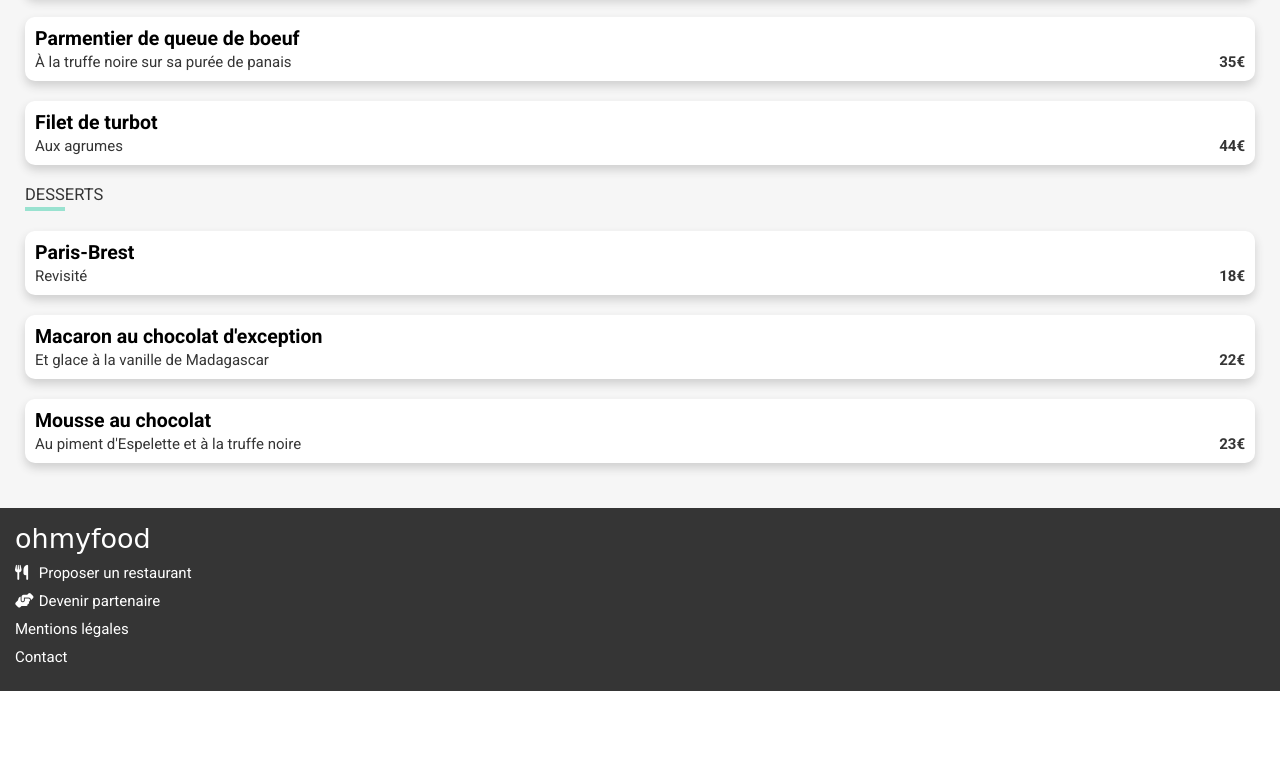
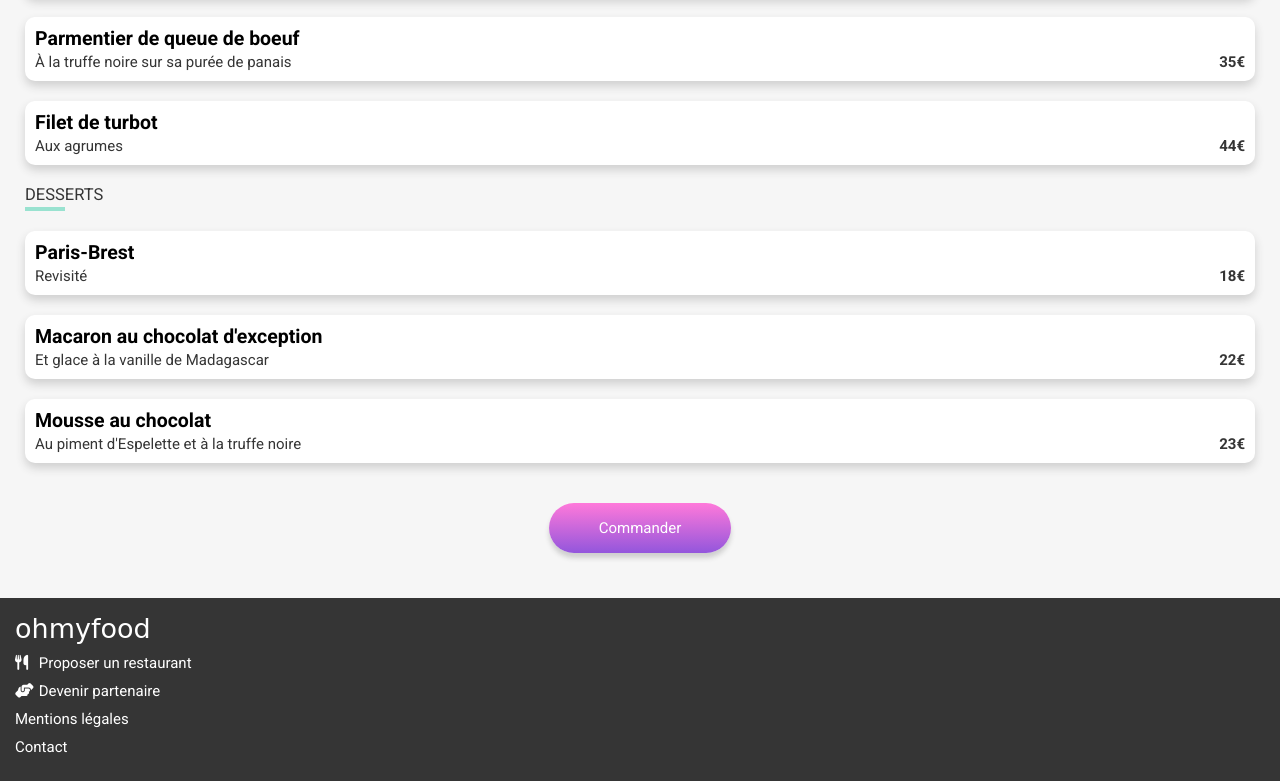
Before and after one commit to dgueudre/dg-ocr-web-p3, an Eleventy site: page src/restaurant.njk in a window 1280 px wide. Shown: the part 818-1599 px from the top of the page. Before the commit the page ends 1509 px from the top, so only its background shows below. Built offline with nearby package versions, Linux system fonts and the light colour scheme; Eleventy itself is replaced by a stand-in of ours; files that its build step writes are made by us from their sources; a web font is replaced by a local one.

Commit message:
order button

```diff
--- a/src/css/layout-restaurant.css
+++ b/src/css/layout-restaurant.css
@@ -54,3 +54,12 @@ main hr {
 .menu-section li {
   margin: 20px 0;
 }
+
+.menu-order {
+  text-align: center;
+}
+
+.menu-order .button {
+  padding-right: 50px;
+  padding-left: 50px;
+}
--- a/src/templates/layout-restaurant.njk
+++ b/src/templates/layout-restaurant.njk
@@ -25,6 +25,9 @@
             </ul>
           </li>
         {% endfor %}
+        <div class="menu-order">
+          <a class="button" href="#">Commander</a>
+        </div>
       </ul>
     </section>
   </main>
```
